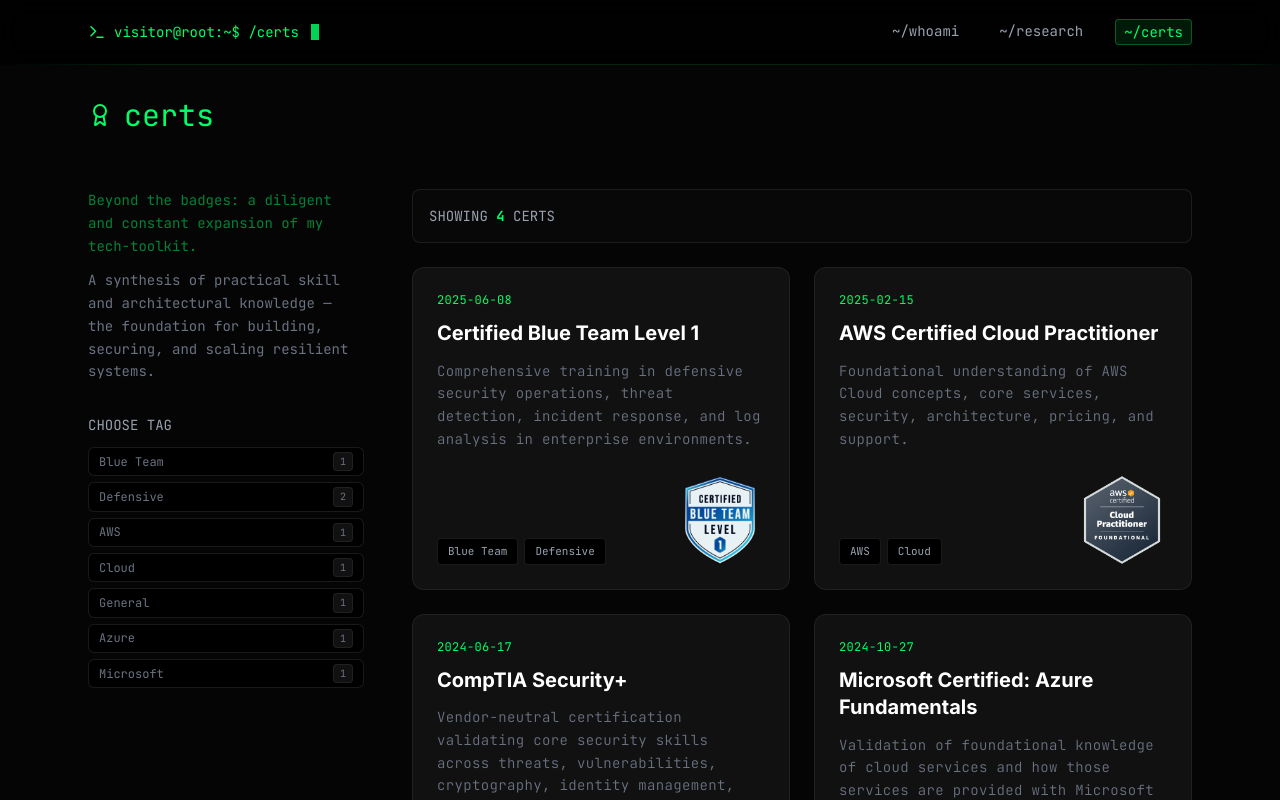
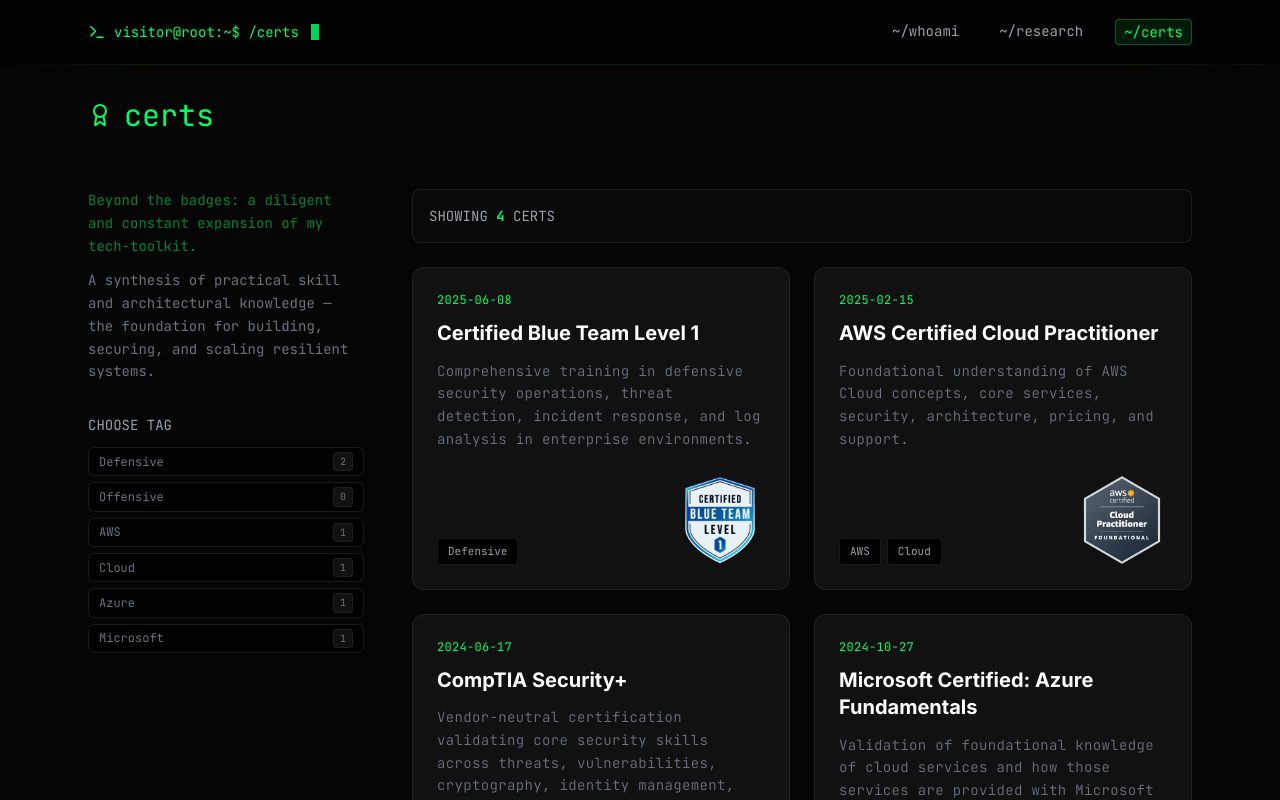
Before and after one commit to cs-cognitome/substrate, a Next.js app: page /certs in a window 1280 px wide. Shown: the top 800 px of the page. Built offline with nearby package versions, Linux system fonts and the light colour scheme.

Commit message:
Changed filters on certs

```diff
--- a/components/CertFilters.tsx
+++ b/components/CertFilters.tsx
@@ -1,5 +1,14 @@
 import React from 'react';
 import clsx from 'clsx';
+
+const CERT_TAXONOMY = [
+  "Defensive",
+  "Offensive",
+  "AWS",
+  "Cloud",
+  "Azure",
+  "Microsoft",
+] as const;
 
 // Tags derived dynamically from certs data, so no hardcoded taxonomy needed
 interface CertFiltersProps {
@@ -15,8 +24,6 @@
   tagCounts,
   onClear,
 }: CertFiltersProps) {
-  const tags = Object.keys(tagCounts);
-
   return (
     <div className="space-y-3 animate-in fade-in duration-700">
       <div className="flex items-center justify-between">
@@ -31,7 +38,7 @@
         )}
       </div>
       <div className="flex flex-col gap-1.5">
-        {tags.map((tag) => {
+        {CERT_TAXONOMY.map((tag) => {
           const count = tagCounts[tag] || 0;
           const isActive = activeTags.includes(tag);
           return (
--- a/content/certs.json
+++ b/content/certs.json
@@ -6,7 +6,7 @@
     "date": "2025-06-08",
     "description": "Comprehensive training in defensive security operations, threat detection, incident response, and log analysis in enterprise environments.",
     "badge": "/badges/BlueTeam-lvl-1.png",
-    "tags": ["Blue Team", "Defensive"]
+    "tags": ["Defensive"]
   },
   {
     "id": "aws-clf-c02",
@@ -24,7 +24,7 @@
     "date": "2024-06-17",
     "description": "Vendor-neutral certification validating core security skills across threats, vulnerabilities, cryptography, identity management, and risk mitigation.",
     "badge": "/badges/ComptiaSecurity+.png",
-    "tags": ["General", "Defensive"]
+    "tags": ["Defensive"]
   },
   {
     "id": "az-900",
```
